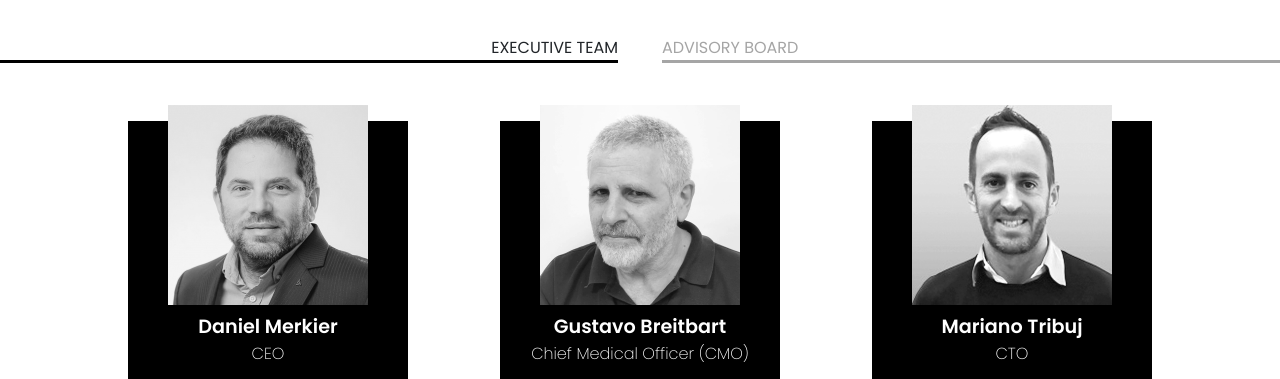
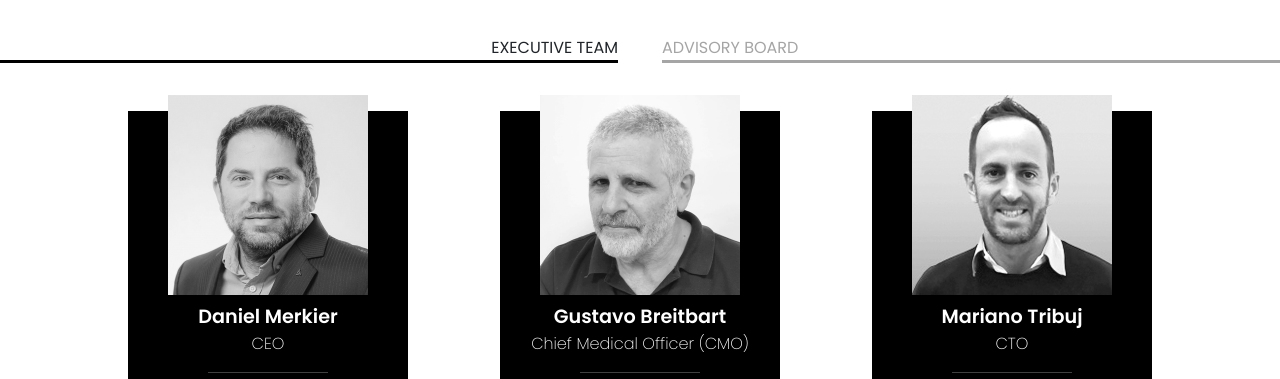
Before and after one commit to gabrielzapataok/kosten, a plain HTML site: page index.html in a window 1280 px wide. Shown: the part 3450-3829 px from the top of the page. Drawn offline with nearby package versions, Linux system fonts and the light colour scheme.

Commit message:
correction clau card

```diff
--- a/index.scss
+++ b/index.scss
@@ -558,11 +558,11 @@ body {
 
     .profile {
         max-width: 280px;
-        margin: 10px;
+        margin: 0 10px;
         background-color: #000000;
         color: white;
         text-align: center;
-
+        height: 100%;
         .name {
             margin-top: .5rem;
             font-weight: 600;
```
Also changed, not shown: index.css, 1 other file.
